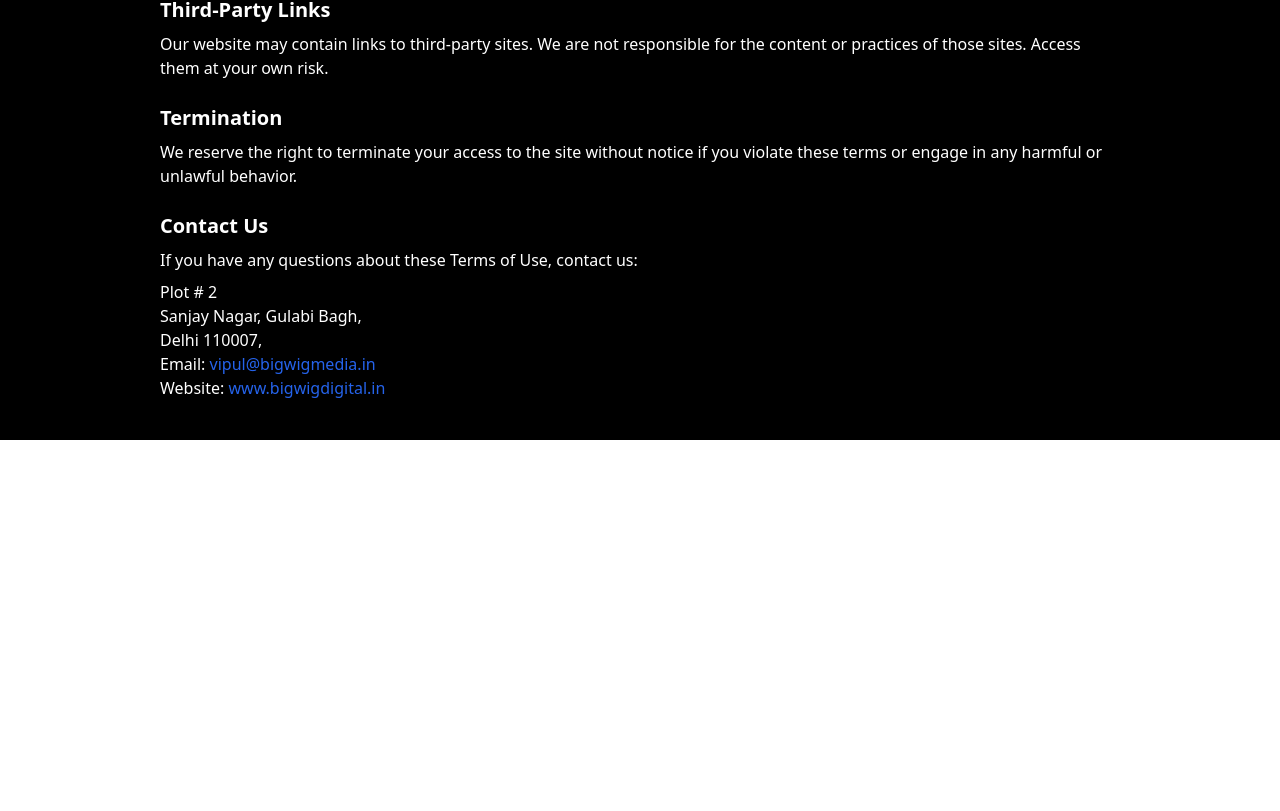
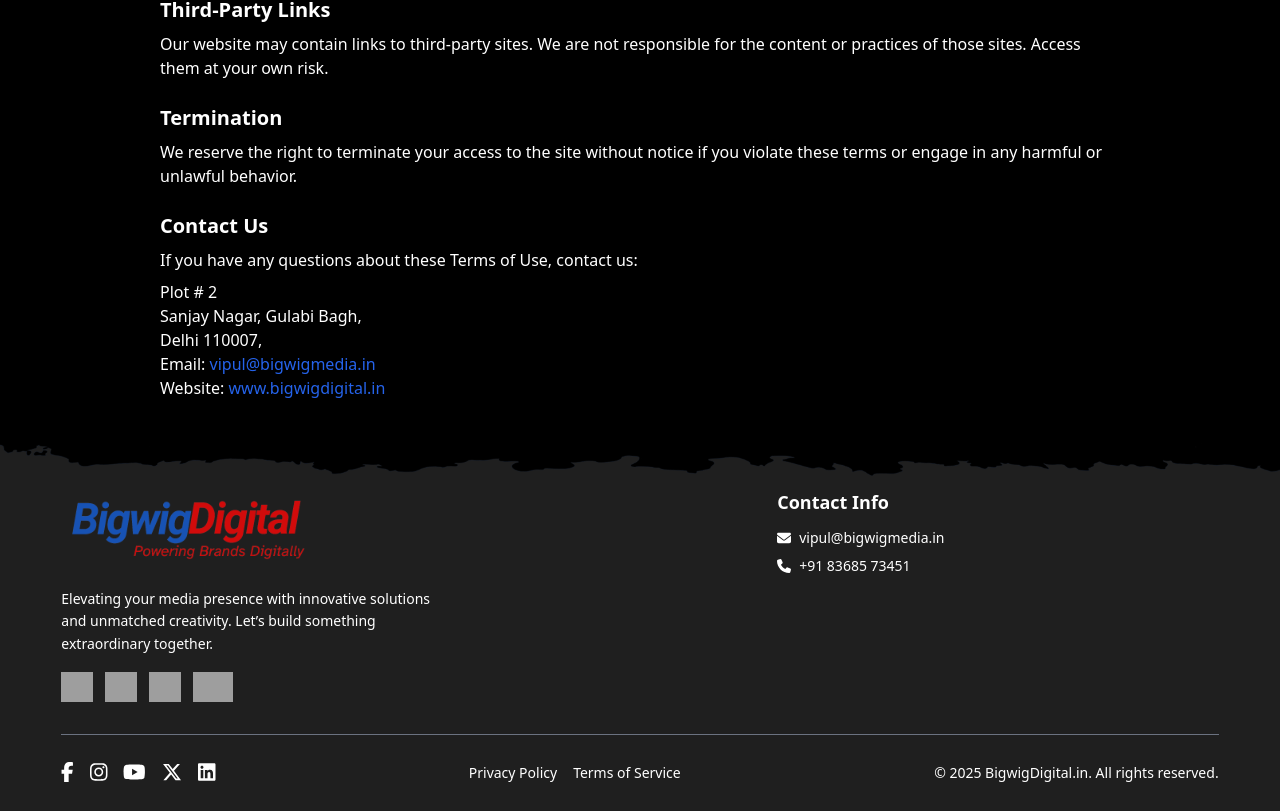
Before and after one commit to BigwigMediaAI/Bigwig_Digital, a React (Vite) app: page /terms-of-use in a window 1280 px wide. Shown: the part 928-1739 px from the top of the page. Before the commit the page ends 1368 px from the top, so only its background shows below. Built offline with nearby package versions, Linux system fonts and the light colour scheme; grey boxes are pictures that could not be loaded.

Commit message:
add changes in privacy policy and terms of use

```diff
--- /dev/null
+++ b/src/components/Footer2.tsx
@@ -0,0 +1,143 @@
+import { FontAwesomeIcon } from "@fortawesome/react-fontawesome";
+import {
+  faFacebookF,
+  faInstagram,
+  faLinkedin,
+  faXTwitter,
+  faYoutube,
+} from "@fortawesome/free-brands-svg-icons";
+import { faEnvelope, faPhone } from "@fortawesome/free-solid-svg-icons";
+import logo from "../assets/bigwigDigital.png";
+import line2 from "../assets/line2.png";
+
+function Footer2() {
+  return (
+    <div className="relative">
+      <img src={line2} alt="" className="absolute top-0 left-0 invert" />
+      <footer className="bg-[#1f1f1f] text-white pt-12 pb-6 ">
+        <div className="w-11/12 mx-auto px-2 ">
+          {/* Top Section */}
+          <div className="flex flex-col md:flex-row gap-14 mb-8 ">
+            {/* Branding - 1/3 */}
+            <div className="md:w-1/3">
+              <div className="py-2 md:px-2 md:py-1 flex justify-center md:justify-start mb-4">
+                <img src={logo} alt="Bigwig Logo" className="w-60" />
+              </div>
+              <p className="text-sm leading-relaxed">
+                Elevating your media presence with innovative solutions and
+                unmatched creativity. Let’s build something extraordinary
+                together.
+              </p>
+              <div className="flex gap-3 mt-4">
+                <img
+                  src="https://media.istockphoto.com/id/482478655/photo/arab-emirates-flag.jpg?s=612x612&w=0&k=20&c=fJfB5DUYTEWrJ96RbIxJoLo7uQrYkCPqo0F2BTNNp8A="
+                  alt=""
+                  className="w-8"
+                />
+                <img
+                  src="https://upload.wikimedia.org/wikipedia/commons/thumb/3/3e/Flag_of_New_Zealand.svg/1200px-Flag_of_New_Zealand.svg.png"
+                  alt=""
+                  className="w-8"
+                />
+                <img
+                  src="https://upload.wikimedia.org/wikipedia/en/4/41/Flag_of_India.svg"
+                  alt=""
+                  className="w-8"
+                />
+                <img
+                  src="https://upload.wikimedia.org/wikipedia/commons/8/88/Flag_of_Australia_%28converted%29.svg"
+                  alt=""
+                  className="w-10"
+                />
+              </div>
+            </div>
+
+            {/* Quick Links, Resources, Contact Info - 2/3 */}
+            <div className="   mx-auto">
+              <div>
+                <h3 className="text-lg font-semibold mb-3">Contact Info</h3>
+                <ul className="space-y-2 text-sm">
+                  <li className="flex items-center">
+                    <FontAwesomeIcon icon={faEnvelope} className="mr-2" />
+                    <a
+                      href="mailto:vipul@bigwigmedia.in"
+                      className="hover:underline"
+                    >
+                      vipul@bigwigmedia.in
+                    </a>
+                  </li>
+                  <li className="flex items-center">
+                    <FontAwesomeIcon icon={faPhone} className="mr-2" />
+                    +91 83685 73451
+                  </li>
+                </ul>
+              </div>
+            </div>
+          </div>
+
+          {/* Bottom Bar */}
+          <div className="border-t border-gray-500 pt-6 flex flex-col items-center gap-6 md:flex-row md:justify-between">
+            {/* Social Links */}
+            <div className="flex space-x-4">
+              {[
+                {
+                  icon: faFacebookF,
+                  href: "https://www.facebook.com/profile.php?id=61575340735142",
+                },
+                {
+                  icon: faInstagram,
+                  href: "https://www.instagram.com/bigwigdigital/",
+                },
+                {
+                  icon: faYoutube,
+                  href: "https://www.youtube.com/@BigwigDigital2024",
+                },
+                {
+                  icon: faXTwitter,
+                  href: "https://x.com/bigwig_digital",
+                },
+                {
+                  icon: faLinkedin,
+                  href: "https://www.linkedin.com/company/106698073/admin/dashboard/",
+                },
+              ].map((social, index) => (
+                <a
+                  key={index}
+                  href={social.href}
+                  target="_blank"
+                  rel="noopener noreferrer"
+                  className="text-xl hover:text-blue-600 transition"
+                >
+                  <FontAwesomeIcon icon={social.icon} />
+                </a>
+              ))}
+            </div>
+
+            {/* Footer Links */}
+            <div className="flex flex-wrap justify-center gap-4 text-sm">
+              <a
+                href="/privacy-policy"
+                className="hover:text-blue-600 transition"
+              >
+                Privacy Policy
+              </a>
+              <a
+                href="/terms-of-use"
+                className="hover:text-blue-600 transition"
+              >
+                Terms of Service
+              </a>
+            </div>
+
+            {/* Copyright */}
+            <p className="text-sm text-center">
+              © 2025 BigwigDigital.in. All rights reserved.
+            </p>
+          </div>
+        </div>
+      </footer>
+    </div>
+  );
+}
+
+export default Footer2;
--- a/src/pages/PrivacyPolicy.tsx
+++ b/src/pages/PrivacyPolicy.tsx
@@ -1,3 +1,4 @@
+import Footer2 from "../components/Footer2";
 import Nav2 from "../components/Nav2";
 
 export default function PrivacyPolicy() {
@@ -146,6 +147,7 @@
           </address>
         </section>
       </div>
+      <Footer2 />
     </div>
   );
 }
--- a/src/pages/TermsOfUse.tsx
+++ b/src/pages/TermsOfUse.tsx
@@ -1,3 +1,4 @@
+import Footer2 from "../components/Footer2";
 import Nav2 from "../components/Nav2";
 
 export default function TermsOfUse() {
@@ -114,6 +115,7 @@
           </address>
         </section>
       </div>
+      <Footer2 />
     </div>
   );
 }
```
